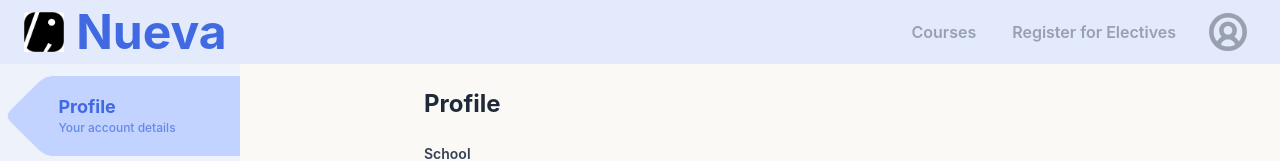
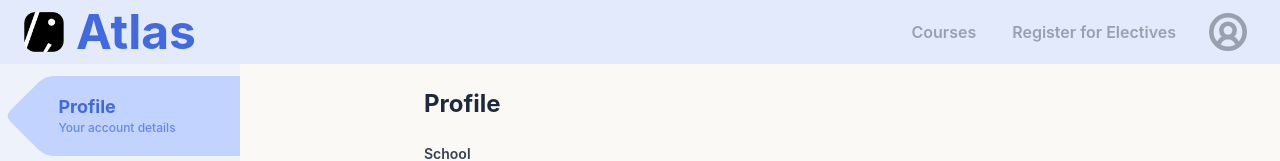
Before and after one commit to EmptyConsole/Student-Atlas, a React (Vite) app: page / in a window 1280 px wide. Shown: the top 161 px of the page. Built offline with nearby package versions, Linux system fonts and the light colour scheme; no server answers; the database is empty.

Commit message:
top left

```diff
--- a/src/components/Header.tsx
+++ b/src/components/Header.tsx
@@ -20,9 +20,13 @@ function Header({ activeView, onNavigate, locked = false }: HeaderProps) {
   return (
     <header className="flex h-16 w-full items-center justify-between bg-main-200 px-4 sm:px-6">
       <div className="flex items-center gap-3">
-        <img src="/logo.png" alt="Student Atlas logo" className="h-10 w-auto" />
+        <img
+          src="/BetterEmptyConsoleLogo copy.png"
+          alt="Student Atlas logo"
+          className="h-10 w-10 rounded-lg"
+        />
         <span className="text-5xl leading-none font-bold text-[#4169e1]">
-          Nueva
+          Atlas
         </span>
       </div>
 
```
Also changed, not shown: public/BetterEmptyConsoleLogo copy.png (added).
